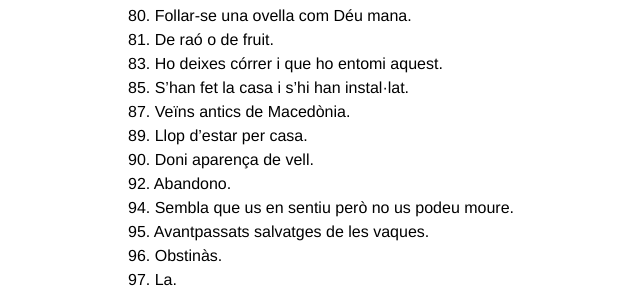
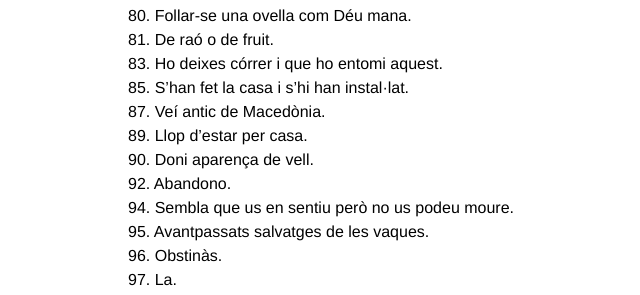
Before and after one commit to quimtestar/Encreuats, a Jekyll site: the page built from _posts/2021-12-25-0.md, in a window 1280 px wide and 900 px high, scrolled down 1771 px. Shown: the part 157-452 px from the top of the window, without its empty margins (112-752 px from the left). Built offline with Jekyll 4.4.1, drawn with Linux system fonts in a browser that asks for light colours.

Commit message:
Correcció.

```diff
--- a/_posts/2021-12-25-0.md
+++ b/_posts/2021-12-25-0.md
@@ -50,7 +50,7 @@ title: "2021-12-25"
 81\. De raó o de fruit.<br>
 83\. Ho deixes córrer i que ho entomi aquest.<br>
 85\. S'han fet la casa i s'hi han instal·lat.<br>
-87\. Veïns antics de Macedònia.<br>
+87\. Veí antic de Macedònia.<br>
 89\. Llop d'estar per casa.<br>
 90\. Doni aparença de vell.<br>
 92\. Abandono.<br>
```
